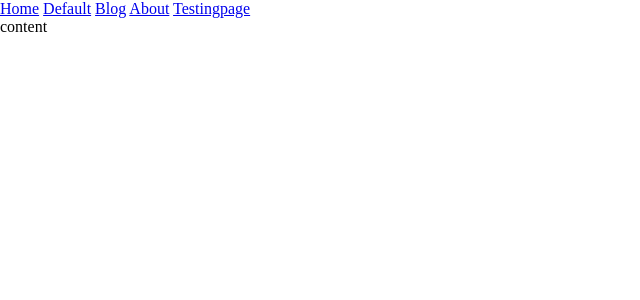
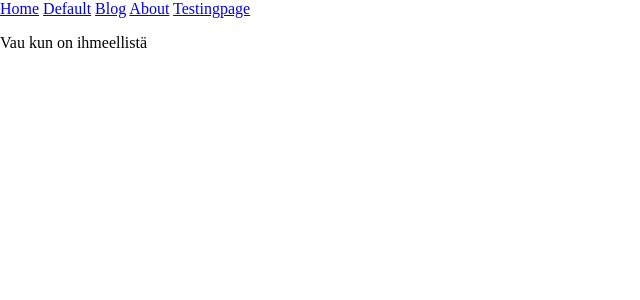
Before and after one commit to arcticsecurity/website.bitfactor, a Jekyll site: the page built from _pages/testingpage.html, in a window 1280 px wide. Shown: the top 300 px of the page, without its empty margins (0-640 px from the left). Built offline with Jekyll 4.4.1, drawn with Linux system fonts in a browser that asks for light colours.

Commit message:
Updated '_pages/testingpage.html' via CloudCannon

```diff
--- a/_pages/testingpage.html
+++ b/_pages/testingpage.html
@@ -5,4 +5,6 @@ navigation:
   nav_title: Testingpage
 ---
 
-<div class="editable">content</div>
+<div class="editable">
+      <p>Vau kun on ihmeellist&auml;</p>
+    </div>
```
